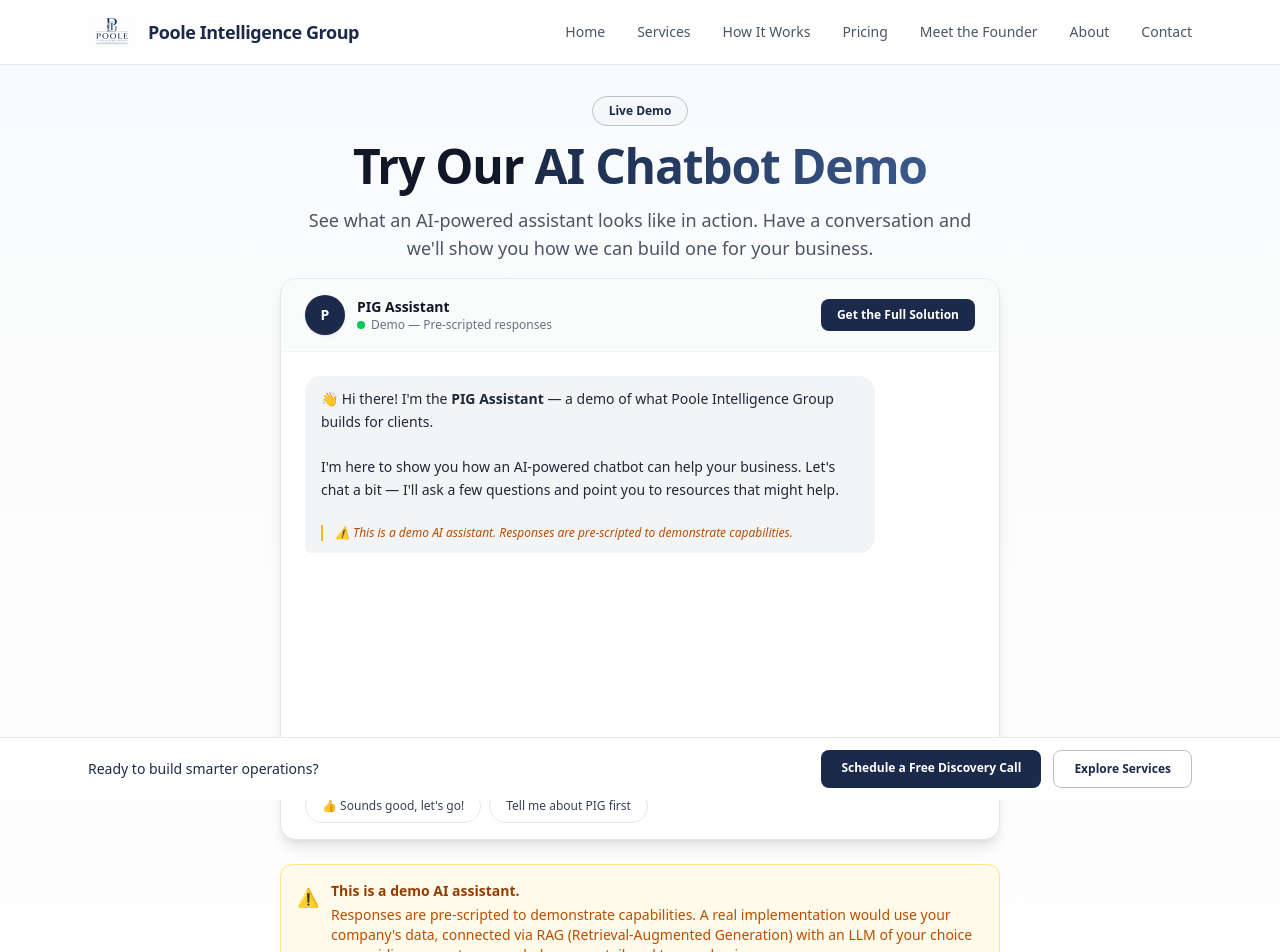
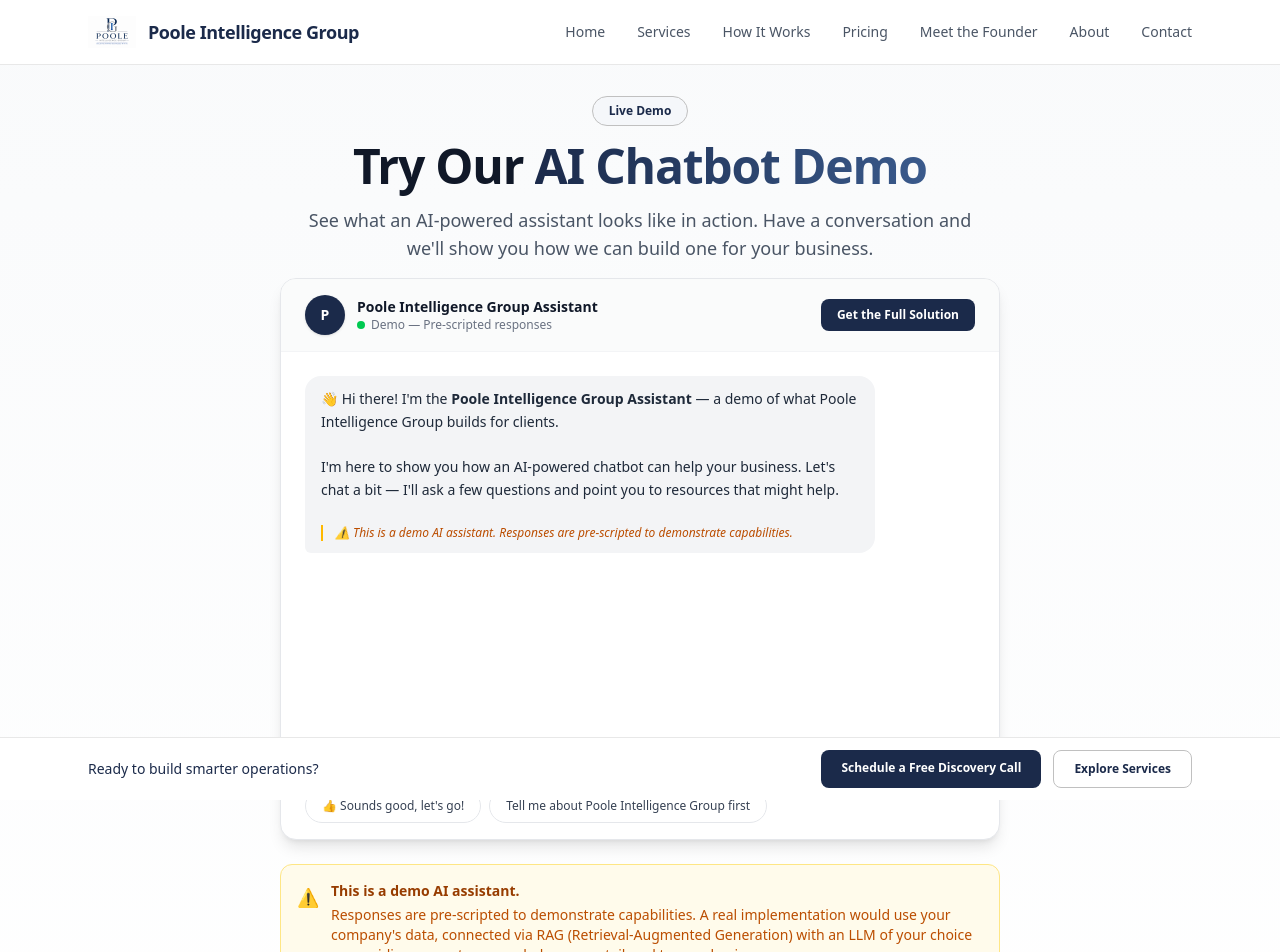
Before and after one commit to andrerpoole1292/Poole-Intelligence-Group, a React (Vite) app: page /demo in a window 1280 px wide. Shown: the top 952 px of the page. Built offline with nearby package versions, Linux system fonts and the light colour scheme.

Commit message:
Replace PIG with Poole Intelligence Group in demo chatbot + sync pricing

```diff
--- a/src/routes/demo.tsx
+++ b/src/routes/demo.tsx
@@ -28,15 +28,15 @@
 const script: Record<string, ScriptNode> = {
   welcome: {
     id: "welcome",
-    bot: "👋 Hi there! I'm the **PIG Assistant** — a demo of what Poole Intelligence Group builds for clients.\n\nI'm here to show you how an AI-powered chatbot can help your business. Let's chat a bit — I'll ask a few questions and point you to resources that might help.\n\n> ⚠️ This is a demo AI assistant. Responses are pre-scripted to demonstrate capabilities.",
+    bot: "👋 Hi there! I'm the **Poole Intelligence Group Assistant** — a demo of what Poole Intelligence Group builds for clients.\n\nI'm here to show you how an AI-powered chatbot can help your business. Let's chat a bit — I'll ask a few questions and point you to resources that might help.\n\n> ⚠️ This is a demo AI assistant. Responses are pre-scripted to demonstrate capabilities.",
     options: [
       { label: "👍 Sounds good, let's go!", next: "challenge" },
-      { label: "Tell me about PIG first", next: "about_pig" },
+      { label: "Tell me about Poole Intelligence Group first", next: "about_pig" },
     ],
   },
   about_pig: {
     id: "about_pig",
-    bot: "**Poole Intelligence Group (PIG)** helps SMBs build smarter operations with AI. We deliver:\n\n• **AI Strategy & Consulting** — Roadmaps, assessments, implementation plans\n• **Workflow Automation** — Automate repetitive tasks and processes\n• **AI Agents & Chatbots** — Custom AI assistants like this one (but powered by your data)\n• **Digital Strategy** — Transform your digital operations\n• **AI Implementation** — We build and deploy, not just advise\n\nWe're vendor-agnostic, practical, and focused on real business outcomes — not hype.\n\nWant to see what we could build for you?",
+    bot: "**Poole Intelligence Group** helps SMBs build smarter operations with AI. We deliver:\n\n• **AI Strategy & Consulting** — Roadmaps, assessments, implementation plans\n• **Workflow Automation** — Automate repetitive tasks and processes\n• **AI Agents & Chatbots** — Custom AI assistants like this one (but powered by your data)\n• **Digital Strategy** — Transform your digital operations\n• **AI Implementation** — We build and deploy, not just advise\n\nWe're vendor-agnostic, practical, and focused on real business outcomes — not hype.\n\nWant to see what we could build for you?",
     options: [
       { label: "Yes! Let's explore", next: "challenge" },
       { label: "I'm just browsing", next: "browsing" },
@@ -94,7 +94,7 @@
   },
   chatbot_arch: {
     id: "chatbot_arch",
-    bot: "We use a **RAG (Retrieval-Augmented Generation)** pattern:\n\n1. Your content (docs, FAQs, wikis) is indexed into a vector database\n2. When a user asks a question, we retrieve the most relevant information\n3. An LLM generates a response grounded in your content\n\nThis means accurate, up-to-date answers with full citations. No hallucination, no stale responses.\n\n**Tech stack options:** OpenAI GPT-4o, Anthropic Claude, LangChain, Pinecone/Weaviate, deployed in your cloud or ours.\n\nSetup from $8K, monthly retainer from $1.5K.",
+    bot: "We use a **RAG (Retrieval-Augmented Generation)** pattern:\n\n1. Your content (docs, FAQs, wikis) is indexed into a vector database\n2. When a user asks a question, we retrieve the most relevant information\n3. An LLM generates a response grounded in your content\n\nThis means accurate, up-to-date answers with full citations. No hallucination, no stale responses.\n\n**Tech stack options:** OpenAI GPT-4o, Anthropic Claude, LangChain, Pinecone/Weaviate, deployed in your cloud or ours.\n\nSetup from $5K, monthly retainer from $1.5K.",
     options: [
       { label: "I'm interested — capture my info", next: "lead_capture" },
     ],
@@ -109,7 +109,7 @@
   },
   pricing_info: {
     id: "pricing_info",
-    bot: "Our pricing is transparent and right-sized for SMBs:\n\n**Consulting:**\n• Discovery Workshop: From $8K\n• Full Strategy + Roadmap: $15K–$30K\n• Implementation: $25K–$75K\n\n**Managed Solutions:**\n• Custom Chatbot: $8K setup + $1.5K/mo\n• Automation Pipeline: $12K setup + $2K/mo\n• Content Workflow: $10K setup + $1.8K/mo\n\n**Training:** Workshops from $3K, cohorts from $1,500/seat.\n\nAll engagements start with a free 30-min discovery call. Ready to take the next step?",
+    bot: "Our pricing is transparent and right-sized for SMBs:\n\n**Consulting:**\n• Discovery Workshop: From $2,500\n• Strategy Roadmap: $5,000\n• Implementation: From $15,000\n\n**Managed Solutions:**\n• Custom Chatbot: $5K setup + 1st month included\n• Automation Pipeline: Custom quote\n• Content Workflow: Custom quote\n\n**Training:** Workshops from $1,500, Executive Briefings from $2,500.\n\nAll engagements start with a free 30-min discovery call. Ready to take the next step?",
     options: [
       { label: "Yes, let's talk!", next: "lead_capture" },
     ],
@@ -387,7 +387,7 @@
                 P
               </div>
               <div className="flex-1">
-                <div className="text-sm font-semibold">PIG Assistant</div>
+                <div className="text-sm font-semibold">Poole Intelligence Group Assistant</div>
                 <div className="flex items-center gap-1.5 text-xs text-gray-500 dark:text-gray-400">
                   <span className="flex h-2 w-2 rounded-full bg-green-500" />
                   Demo — Pre-scripted responses
```
